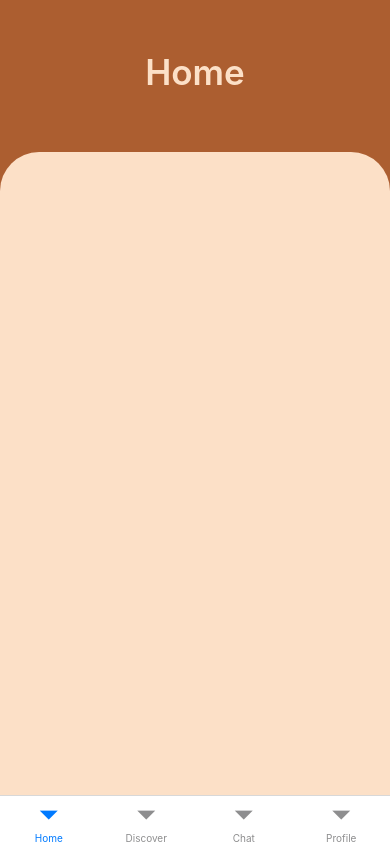
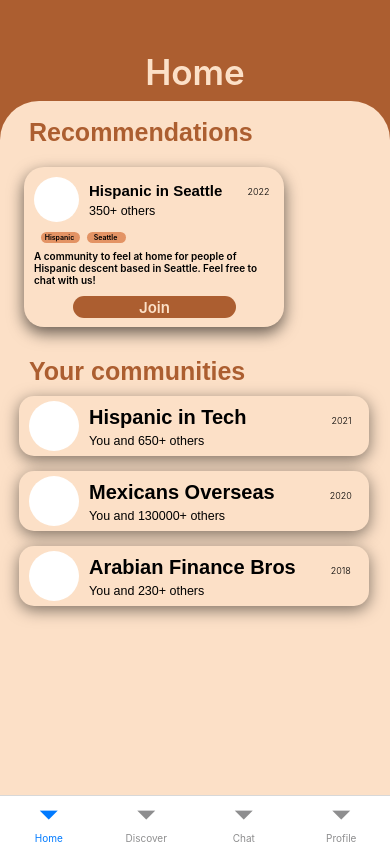
Before and after one commit to nahushvatsa/Together, a React Native app: screen /Home in a window 390 px wide. Built offline with nearby package versions, Linux system fonts and the light colour scheme.

Commit message:
home done

```diff
--- a/screens/Home.tsx
+++ b/screens/Home.tsx
@@ -1,45 +1,67 @@
-import {Dimensions, Text, View} from 'react-native';
-import React from 'react';
+import {Dimensions, Text, TextInput, TouchableOpacity, View} from 'react-native';
+// import React from 'react';
+import {styles} from "./HomeStyle";
+import colors from "../config/colors";
+import React, { Component} from 'react';
+
 
 const width = Dimensions.get('window').width;
 const height = Dimensions.get('window').height;
 
 export default function Home() {
-  return (
-    <View
-      style={{
-        backgroundColor: '#AC5E30',
-        flex: 1,
-        flexDirection: 'column',
-        paddingTop: height * 0.06,
-      }}>
-      <Text
-        style={{
-          flex: 1,
-          color: '#fce0c7',
-          fontSize: 35,
-          fontWeight: '600',
-          textAlign: 'center',
-        }}>
-        Home
-      </Text>
-      <View
-        style={{
-          flex: 1,
-          position: 'absolute',
-          left: 0,
-          marginTop: height * 0.12,
-          backgroundColor: '#fce0c7',
-          borderRadius: width * 0.1,
-          height: height,
-          width: width,
-          paddingHorizontal: width * 0.05,
-          paddingTop: height * 0.02,
-          flexDirection: 'column',
-        }}
-      />
+  // @ts-ignore
+    return (
+      <View style={styles.container}>
+          <Text style={styles.title}>Home</Text>
+          <View style={styles.overlay}>
+              <Text style={styles.subHeading}>Recommendations</Text>
+              <View style={styles.rectangleShapeView}>
+                  <View style={styles.circle}>
+                      <View style={styles.bannerHolder}>
+                          <View style={styles.banner}>
+                              <Text style={styles.BannerType}>Hispanic</Text>
+                          </View>
+                          <View style={styles.banner}>
+                              <Text style={styles.BannerType}>Seattle</Text>
+                          </View>
+                      </View>
+                      <Text style={styles.description}>A community to feel at home for people of Hispanic descent based in Seattle.
+                          Feel free to chat with us!</Text>
+                      <View style={styles.joinButton}>
+                          <Text style={styles.joinText}>Join</Text>
+                      </View>
+                  </View>
+                  <View><Text style={styles.boxHeading}>Hispanic in Seattle</Text>
+                      <Text style={styles.following}>350+ others</Text>
+                  </View>
 
+                  <Text style={styles.year}>2022</Text>
+              </View>
 
-    </View>
+              <Text style={styles.subHeading}>Your communities</Text>
+
+              <View style={styles.communityBox}>
+                  <View style={styles.communityCircle}></View>
+                  <View style={{marginRight:30}}><Text style={styles.communityHeading}>Hispanic in Tech</Text>
+                      <Text style={styles.following}>You and 650+ others</Text>
+                  </View>
+                  <Text style={styles.year}>2021</Text>
+              </View>
+              <View style={styles.communityBox}>
+                  <View style={styles.communityCircle}></View>
+                  <View ><Text style={styles.communityHeading}>Mexicans Overseas</Text>
+                      <Text style={styles.following}>You and 130000+ others</Text>
+                  </View>
+                  <Text style={styles.year}>2020</Text>
+              </View>
+              <View style={styles.communityBox}>
+                  <View style={styles.communityCircle}></View>
+                  <View style={{marginRight:-20}}><Text style={styles.communityHeading}>Arabian Finance Bros</Text>
+                      <Text style={styles.following}>You and 230+ others</Text>
+                  </View>
+                  <Text style={styles.year}>2018</Text>
+              </View>
+          </View>
+      </View>
   );
 }
--- /dev/null
+++ b/screens/HomeStyle.tsx
@@ -0,0 +1,192 @@
+import {StyleSheet, View} from 'react-native';
+import {Dimensions} from 'react-native';
+const {width, height} = Dimensions.get('window');
+import colors from '../config/colors';
+import React, { Component} from 'react';
+
+const primary = '#fce0c7';
+const secondary = colors.black;
+const inputColor = colors.gray;
+
+const styles = StyleSheet.create({
+    container: {
+        backgroundColor: '#AC5E30',
+        flex: 1,
+        flexDirection: 'column',
+    },
+    overlay: {
+        flex: 1,
+        position: 'absolute',
+        left: 0,
+        marginTop: height * 0.12,
+        backgroundColor: primary,
+        borderRadius: width * 0.1,
+        height: height,
+        width: width,
+        paddingHorizontal: width * 0.1,
+        paddingTop: height * 0.02,
+    },
+    title: {
+        fontSize: 35,
+        color: primary,
+        marginTop: height * 0.06,
+        fontWeight: '600',
+        textAlign: 'center',
+    },
+
+    centeredView: {
+        // flex: 1,
+        justifyContent: 'center',
+        alignItems: 'center',
+        // marginTop: 22,
+    },
+
+    subHeading: {
+        color: '#AC5E30',
+        fontSize: 25,
+        fontWeight: "bold",
+        textAlign: 'left',
+        marginLeft: -10,
+        fontFamily: 'Arial',
+    },
+
+    rectangleShapeView: {
+        marginTop: 20,
+        marginLeft: -15,
+        width: 260,
+        height: 160,
+        backgroundColor: "#fce0c7",
+        borderRadius: 20,
+        flexDirection: "row",
+        flexWrap: "wrap",
+        marginBottom:30,
+        borderColor: "#000000",
+        shadowOpacity:0.6,
+        shadowRadius:16.00,
+        elevation:24,
+        shadowOffset:{height:6,width:0},
+    },
+
+    circle: {
+        marginTop: 10,
+        marginLeft: 10,
+        width:45,
+        height: 45,
+        backgroundColor: "#FFF",
+        borderRadius: 200,
+    },
+
+    boxHeading: {
+        marginTop: 15,
+        marginLeft: 10,
+        fontFamily: 'Arial',
+        fontSize: 15,
+        fontWeight: "bold",
+    },
+
+    year: {
+        textAlign: "right",
+        marginLeft: 25,
+        marginTop: 19,
+        fontSize: 9,
+        fontWeight: "300",
+        paddingRight: 5,
+    },
+
+    bannerHolder: {
+        width: 240,
+        flexDirection: "row",
+        flexWrap: "wrap",
+        height:13,
+        marginBottom:55,
+    },
+
+    banner: {
+        height: 11,
+        width: 39,
+        marginTop: 55,
+        marginLeft: 7,
+        backgroundColor: "#e39364",
+        borderRadius: 20,
+    },
+
+    BannerType: {
+        fontSize: 7,
+        textAlign: "center",
+        marginTop: 1,
+        marginLeft:2,
+        marginRight:4,
+        fontWeight: "600",
+    },
+
+    description: {
+        fontSize: 10,
+        marginTop: 5,
+        flexWrap: 'wrap',
+        width: 240,
+        marginRight: 15,
+        fontWeight:"600",
+    },
+
+    joinButton: {
+        width: 163,
+        height: 22,
+        marginTop: 10,
+        marginLeft: 39,
+        borderRadius: 20,
+        backgroundColor: "#AC5E30",
+    },
+
+    joinText: {
+        textAlign:"center",
+        marginTop:2,
+        fontSize:15,
+        fontWeight: "600",
+        color: "#fce0c7",
+    },
+
+    following: {
+        marginLeft: 10,
+        fontSize: 12.5,
+        fontFamily: "Arial",
+        marginTop: 5,
+
+    },
+
+    communityBox: {
+        width:350,
+        height:60,
+        backgroundColor: '#fce0c7',
+        marginLeft:-20,
+        marginTop:10,
+        marginBottom:5,
+        borderRadius:15,
+        flexDirection: "row",
+        flexWrap: "wrap",
+        borderColor: "#000000",
+        shadowOpacity:0.5,
+        shadowRadius:16.00,
+        elevation:24,
+        shadowOffset:{height:4,width:0},
+    },
+
+    communityHeading: {
+        marginTop: 10,
+        marginLeft: 10,
+        fontFamily: 'Arial',
+        fontSize: 20,
+        fontWeight: "bold",
+        marginRight:30,
+    },
+
+    communityCircle: {
+        marginTop: 5,
+        marginLeft: 10,
+        width:50,
+        height: 50,
+        backgroundColor: "#FFF",
+        borderRadius: 200,
+    }
+});
+
+export {styles};
```
